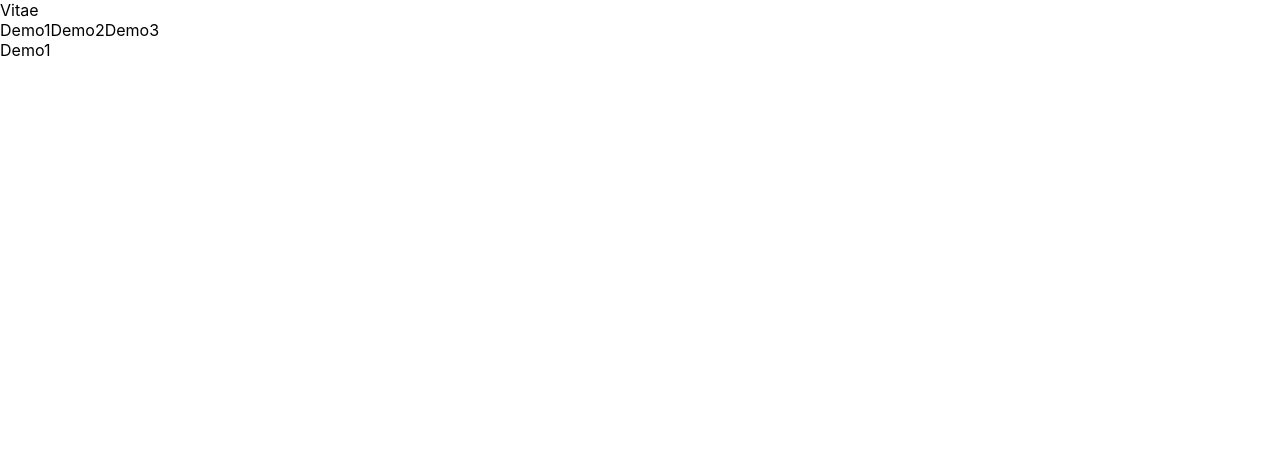
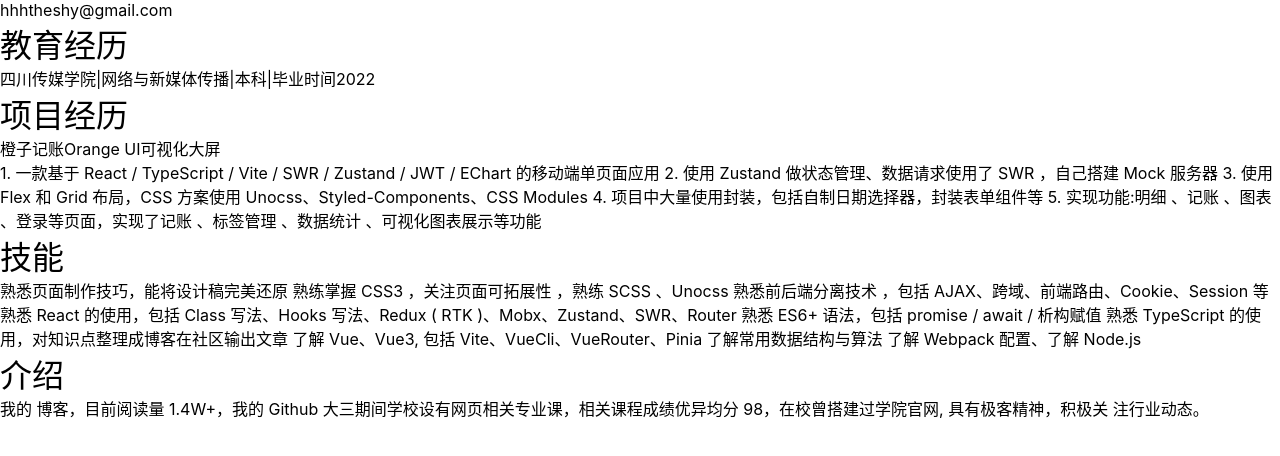
Before and after one commit to shyhhh/myInfo, a React (Vite) app: page /#/home/demo1 in a window 1280 px wide. Shown: the top 456 px of the page. Built offline with nearby package versions, Linux system fonts and the light colour scheme.

Commit message:
基本 HTML 搭建结构完成

```diff
--- a/src/App.tsx
+++ b/src/App.tsx
@@ -5,10 +5,8 @@ import './app.scss'
 
 export const App: React.FC = () => {
   return (
-    <>
-      <Suspense fallback=''>
-        <div>{useRoutes(routes)}</div>
-      </Suspense>
-    </>
+    <Suspense fallback=''>
+      <div>{useRoutes(routes)}</div>
+    </Suspense>
   )
 }
--- /dev/null
+++ b/src/components/ButtonMailto.tsx
@@ -0,0 +1,20 @@
+import { Link } from 'react-router-dom'
+
+interface IProps {
+  mailto: string
+  label: string
+}
+
+export const ButtonMailto: React.FC<IProps> = ({ mailto, label }) => {
+  return (
+    <Link
+      to='#'
+      onClick={(e) => {
+        window.location.href = mailto
+        e.preventDefault()
+      }}
+    >
+      {label}
+    </Link>
+  )
+}
--- a/src/pages/Demo/Demo1.tsx
+++ b/src/pages/Demo/Demo1.tsx
@@ -1,6 +1,11 @@
 const Demo1: React.FC = () => {
   return (
-    <div>Demo1</div>
+    <div>
+      1. 一款基于 React / TypeScript / Vite / SWR / Zustand / JWT / EChart 的移动端单页面应用 2. 使用 Zustand 做状态管理、数据请求使用了 SWR ，自己搭建 Mock 服务器
+      3. 使用 Flex 和 Grid 布局，CSS 方案使用 Unocss、Styled-Components、CSS Modules
+      4. 项目中大量使用封装，包括自制日期选择器，封装表单组件等
+      5. 实现功能:明细 、记账 、图表 、登录等页面，实现了记账 、标签管理 、数据统计 、可视化图表展示等功能
+    </div>
   )
 }
 
--- a/src/pages/Demo/Demo2.tsx
+++ b/src/pages/Demo/Demo2.tsx
@@ -1,6 +1,11 @@
 const Demo2: React.FC = () => {
   return (
-    <div>Demo2</div>
+    <div>
+      1. 一款 Vue3 / TypeScript / SCSS 的 UI 框架
+      2. Vue3 版采用 Vite 工具搭建，包含了 Button / Switch / Dialog / Tabs 等组件 3. 搭建了项目官网，描述库的相关介绍和代码实例使用，将库上传 npm
+      4. 源码在 GitHub，可以查看每个组件的设计方式和构思，以及相关的源码
+      5. 项目的出发点是为了探究 UI 组件库的设计思路和实现方法
+    </div>
   )
 }
 
--- a/src/pages/Demo/Demo3.tsx
+++ b/src/pages/Demo/Demo3.tsx
@@ -1,6 +1,10 @@
 const Demo3: React.FC = () => {
   return (
-    <div>Demo3</div>
+    <div>
+      1. 这是一款基于 React / EChart 的可视化大屏平台
+      2. 使用 flex 和 grid 完成页面展示
+      3. 使用 ECharts 实现柱状图、折线图、饼图等可视化展示，实现了数据的监听
+    </div>
   )
 }
 
--- /dev/null
+++ b/src/pages/EdExperience.tsx
@@ -0,0 +1,8 @@
+export const EdExperience: React.FC = () => {
+  return (
+    <>
+      <h1>教育经历</h1>
+      四川传媒学院|网络与新媒体传播|本科|毕业时间2022
+    </>
+  )
+}
--- a/src/pages/Home.tsx
+++ b/src/pages/Home.tsx
@@ -1,17 +1,17 @@
-import { Suspense } from 'react'
-import { Link, Outlet } from 'react-router-dom'
-import Vitae from './Vitae'
+import { MyInfo } from './MyInfo'
+import { EdExperience } from './EdExperience'
+import { ProExperience } from './ProExperience'
+import { Skill } from './Skill'
+import { Recommend } from './Recommend'
 
 const Home: React.FC = () => {
   return (
     <>
-      <Vitae />
-      <Link to={'/home/demo1'}>Demo1</Link>
-      <Link to={'/home/demo2'}>Demo2</Link>
-      <Link to={'/home/demo3'}>Demo3</Link>
-      <Suspense fallback=''>
-        <Outlet />
-      </Suspense>
+      <MyInfo />
+      <EdExperience />
+      <ProExperience />
+      <Skill />
+      <Recommend />
     </>
   )
 }
--- /dev/null
+++ b/src/pages/MyInfo.tsx
@@ -0,0 +1,9 @@
+import { ButtonMailto } from '../components/ButtonMailto'
+
+export const MyInfo: React.FC = () => {
+  return (
+    <div>
+      <ButtonMailto label="hhhtheshy@gmail.com" mailto="mailto:hhhtheshy@gmail.com" />
+    </div>
+  )
+}
--- /dev/null
+++ b/src/pages/ProExperience.tsx
@@ -0,0 +1,21 @@
+import type { ReactNode } from 'react'
+import { Suspense } from 'react'
+import { Link, Outlet } from 'react-router-dom'
+
+interface IProps {
+  children?: ReactNode
+}
+
+export const ProExperience: React.FC<IProps> = (props) => {
+  return (
+    <>
+      <h1>项目经历</h1>
+      <Link to={'/home/demo1'}>橙子记账</Link>
+      <Link to={'/home/demo2'}>Orange UI</Link>
+      <Link to={'/home/demo3'}>可视化大屏</Link>
+      <Suspense fallback=''>
+        <Outlet />
+      </Suspense>
+    </>
+  )
+}
--- /dev/null
+++ b/src/pages/Recommend.tsx
@@ -0,0 +1,9 @@
+export const Recommend: React.FC = () => {
+  return (
+    <div>
+      <h1>介绍</h1>
+      我的 博客，目前阅读量 1.4W+，我的 Github
+      大三期间学校设有网页相关专业课，相关课程成绩优异均分 98，在校曾搭建过学院官网, 具有极客精神，积极关 注行业动态。
+    </div>
+  )
+}
--- /dev/null
+++ b/src/pages/Skill.tsx
@@ -0,0 +1,15 @@
+export const Skill: React.FC = () => {
+  return (
+    <div>
+      <h1>技能</h1>
+      熟悉页面制作技巧，能将设计稿完美还原
+      熟练掌握 CSS3 ，关注页面可拓展性 ，熟练 SCSS 、Unocss
+      熟悉前后端分离技术 ，包括 AJAX、跨域、前端路由、Cookie、Session 等
+      熟悉 React 的使用，包括 Class 写法、Hooks 写法、Redux ( RTK )、Mobx、Zustand、SWR、Router 熟悉 ES6+ 语法，包括 promise / await / 析构赋值
+      熟悉 TypeScript 的使用，对知识点整理成博客在社区输出文章
+      了解 Vue、Vue3, 包括 Vite、VueCli、VueRouter、Pinia
+      了解常用数据结构与算法
+      了解 Webpack 配置、了解 Node.js
+    </div>
+  )
+}
--- a/src/pages/Vitae.tsx
+++ /dev/null
@@ -1,7 +0,0 @@
-const Vitae: React.FC = () => {
-  return (
-    <div>Vitae</div>
-  )
-}
-
-export default Vitae
```
